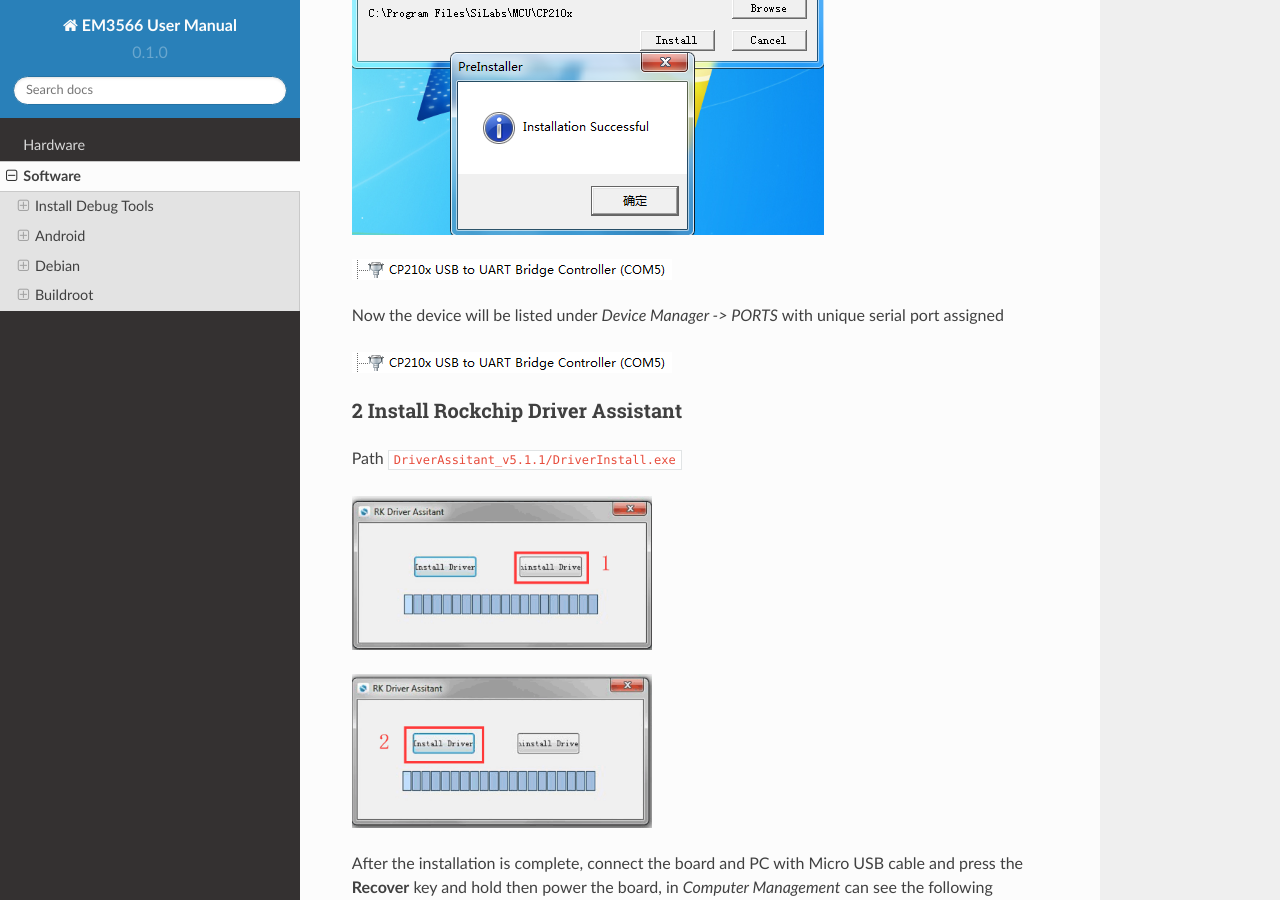
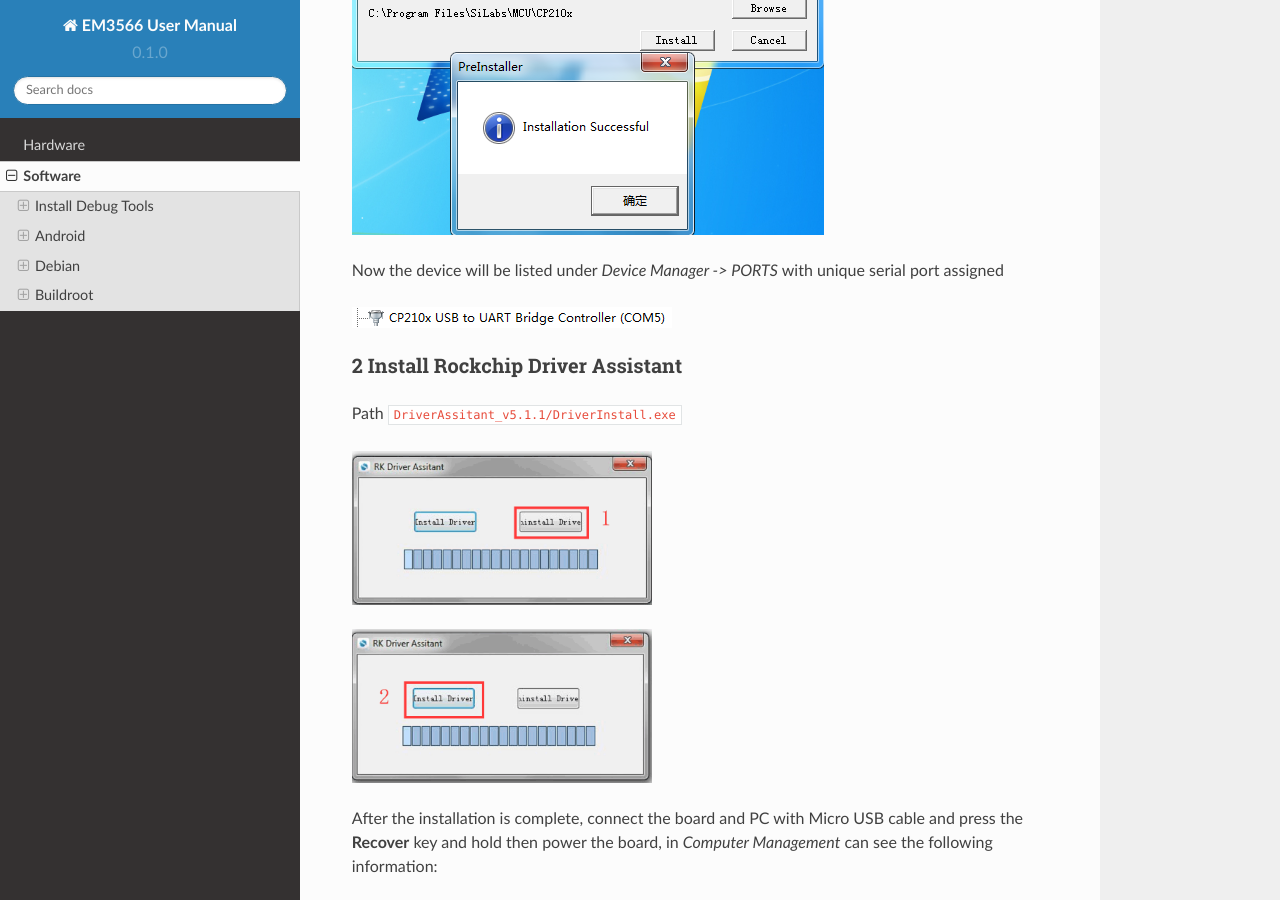
Before and after one commit to boardcon/EM3566, a Sphinx documentation site: the page built from docs/source/software.rst, in a window 1280 px wide and 900 px high, scrolled down 645 px. Built offline with Sphinx 7.4.7 and the Read the Docs theme 2.0.0, drawn with Linux system fonts in a browser that asks for light colours.

Commit message:
Update software.rst

```diff
--- a/docs/source/software.rst
+++ b/docs/source/software.rst
@@ -18,9 +18,6 @@
 
 .. figure:: ./image/EM3566_SBC_Android11_figure_18.png
    :alt: Install successful
-
-.. figure:: ./image/EM3566_SBC_Android11_figure_19.png
-   :alt: unzip files
 
 Now the device will be listed under *Device Manager -> PORTS* with unique serial port assigned
 
```
